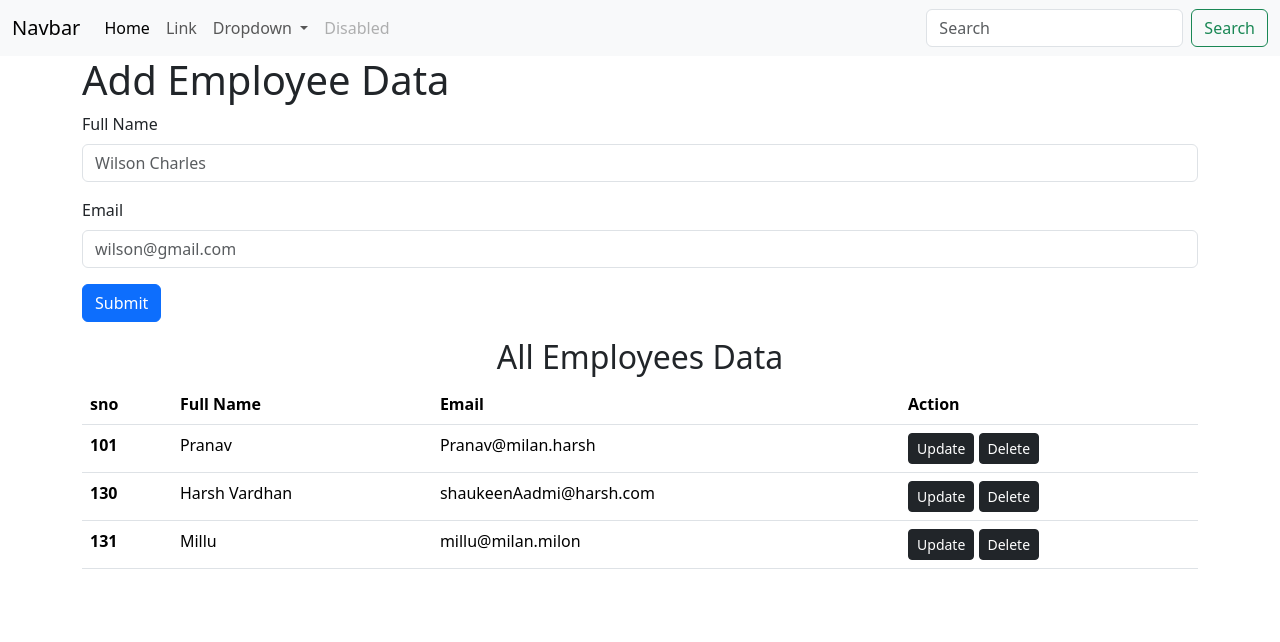
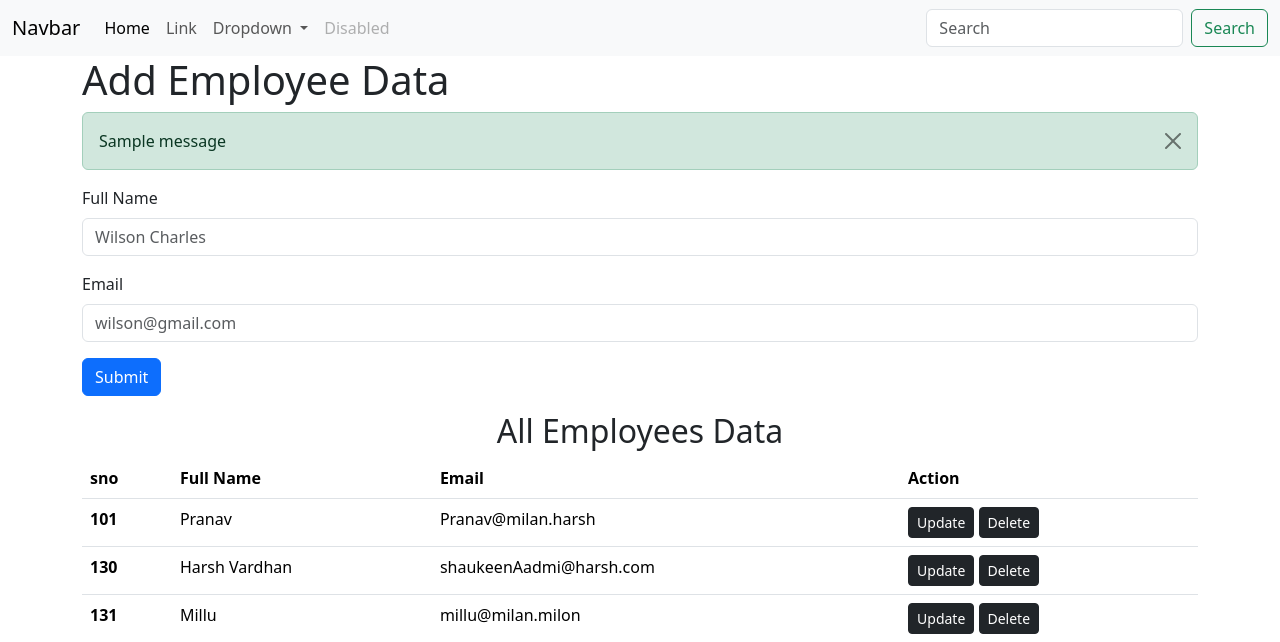
Before and after one commit to baka-byte447/crud-app, a Flask app: page / in a window 1280 px wide. Shown: the top 642 px of the page. Run offline with Flask 3, Linux system fonts and the light colour scheme; data comes from the database, SQL or seed files in the repository; both versions use the stored data as it was after the commit; one stand-in notice (Sample message) is shown.

Commit message:
fixed null record acceptance

```diff
--- a/app.py
+++ b/app.py
@@ -1,6 +1,8 @@
-from flask import Flask, render_template, request, redirect
+from flask import Flask, render_template, request, redirect, flash
+
 from flask_sqlalchemy import SQLAlchemy
 import os
+
 
 app = Flask(__name__, instance_relative_config=True)
 
@@ -9,6 +11,7 @@ os.makedirs(app.instance_path, exist_ok=True)
 
 app.config["SQLALCHEMY_DATABASE_URI"] = "sqlite:///" + os.path.join(app.instance_path, "employee.db")
 app.config["SQLALCHEMY_TRACK_MODIFICATIONS"] = False
+app.config['SECRET_KEY'] = 'supersecretkey'
 
 db = SQLAlchemy(app)
 
@@ -25,11 +28,17 @@ with app.app_context():
 @app.route("/", methods=['GET', 'POST'])
 def home():
     if request.method == "POST":
-        name = request.form['name']
-        email = request.form['email']
+        name = request.form.get('name','').strip()
+        email = request.form.get('email','').strip()
+        if not name or not email:
+            flash("All fields are required!", 'danger')
+            return redirect('/')
         employee = Employee(name=name, email=email)
         db.session.add(employee)
         db.session.commit()
+
+        flash("Yay! Success", "success")
+        return redirect('/')
 
     employees = Employee.query.all()
     return render_template("index.html", employees=employees)
--- a/templates/index.html
+++ b/templates/index.html
@@ -8,6 +8,16 @@
       <h1>Add Employee Data</h1>
 
       <form action="/" method="post">
+                {% with messages = get_flashed_messages(with_categories=true) %}
+        {% if messages %}
+        {% for category, message in messages %}
+        <div class="alert alert-{{ category }} alert-dismissible fade show" role="alert">
+            {{ message }}
+            <button type="button" class="btn-close" data-bs-dismiss="alert"></button>
+        </div>
+        {% endfor %}
+        {% endif %}
+        {% endwith %}
         <div class="mb-3">
         <label for="" class="form-label">Full Name</label>
         <input type="text" class="form-control" name="name" id="" placeholder="Wilson Charles">
```
Also changed, not shown: instance/employee.db.
